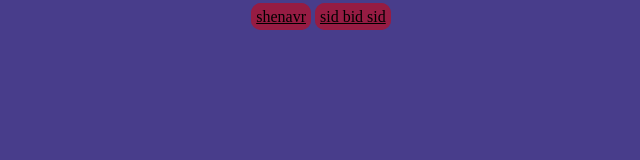
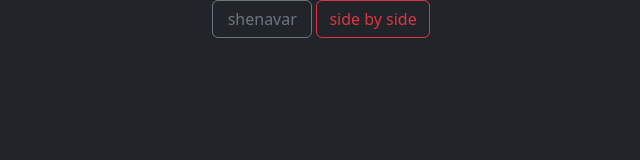
Before and after one commit to Sobikik20/sobifot10, a plain HTML site: page butoon.html in a window 1280 px wide. Shown: the whole page, without its empty margins (319-959 px from the left). Drawn offline with nearby package versions, Linux system fonts and the light colour scheme.

Commit message:
Add files via upload

```diff
--- a/butoon.html
+++ b/butoon.html
@@ -1,29 +1,19 @@
 <!DOCTYPE html>
-<html>
+<html lang="en">
+
 <head>
-    <meta charset='utf-8'>
-    <meta http-equiv='X-UA-Compatible' content='IE=edge'>
-    <title>Page Title</title>
-    <meta name='viewport' content='width=device-width, initial-scale=1'>
-    <link rel='stylesheet' type='text/css' media='screen' href='main.css'>
-    <script src='main.js'></script>
-    <style>
-        a{
-            transition-duration: 1s;
-        }
-        a:hover{
-            width: 100%;
-            background-color: black;
-            color: white;
+    <meta charset="UTF-8">
+    <meta name="viewport" content="width=device-width, initial-scale=1.0">
+    <title>Document</title>
+    <link rel="stylesheet" href="https://cdn.jsdelivr.net/npm/bootstrap@5.3.3/dist/css/bootstrap.min.css">
 
-        }
-    </style>
 </head>
-<body style="background-color: darkslateblue;">
-    <center>
-    <a href="./proje/shenavr/index.html" style="border: 5px solid rgb(150, 28, 67); border-radius: 10px;  background-color: rgb(150, 28, 67); vertical-align: top; text-align: center;color: black; ">shenavr</a>
-    <a href="./proje/sid bid sid/index.html" style="border: 5px solid rgb(150, 28, 67); border-radius: 10px;  background-color: rgb(150, 28, 67); vertical-align: top; text-align: center;color: black; ">sid bid sid</a>
 
-    </center>
+<body class="bg-dark">
+    <div align="center">
+        <a href="../project/proje/shenavr/home.html" class="btn btn-outline-secondary" style="width: 100px;">shenavar</a>
+        <a href="../project/proje/sid bid sid/index.html" class="btn btn-outline-danger">side by side</a>
+    </div>
 </body>
+
 </html>
```
